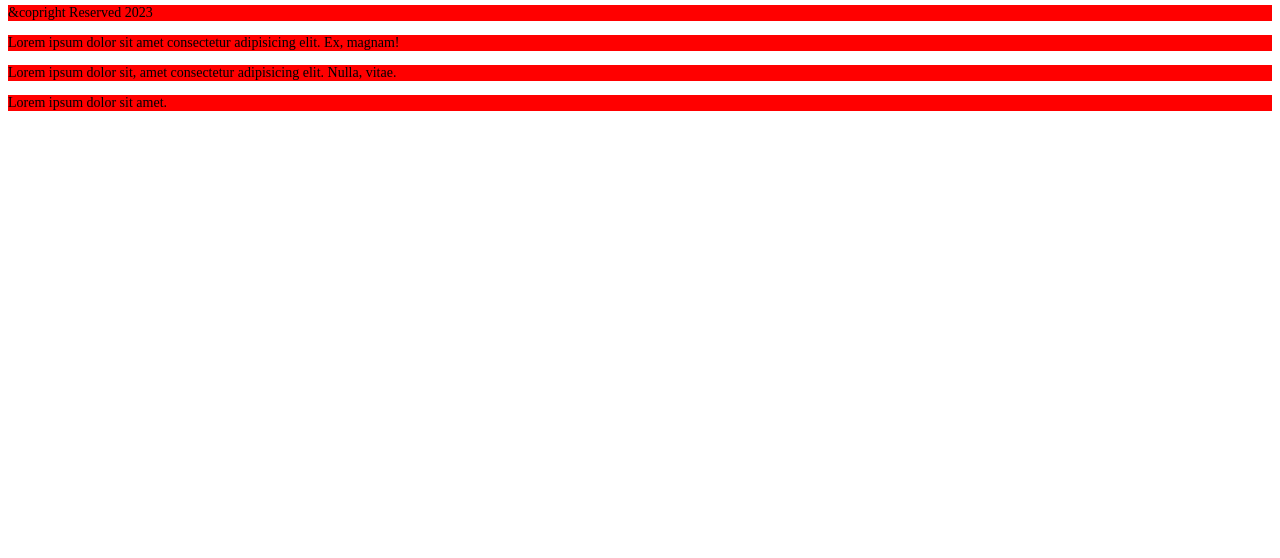
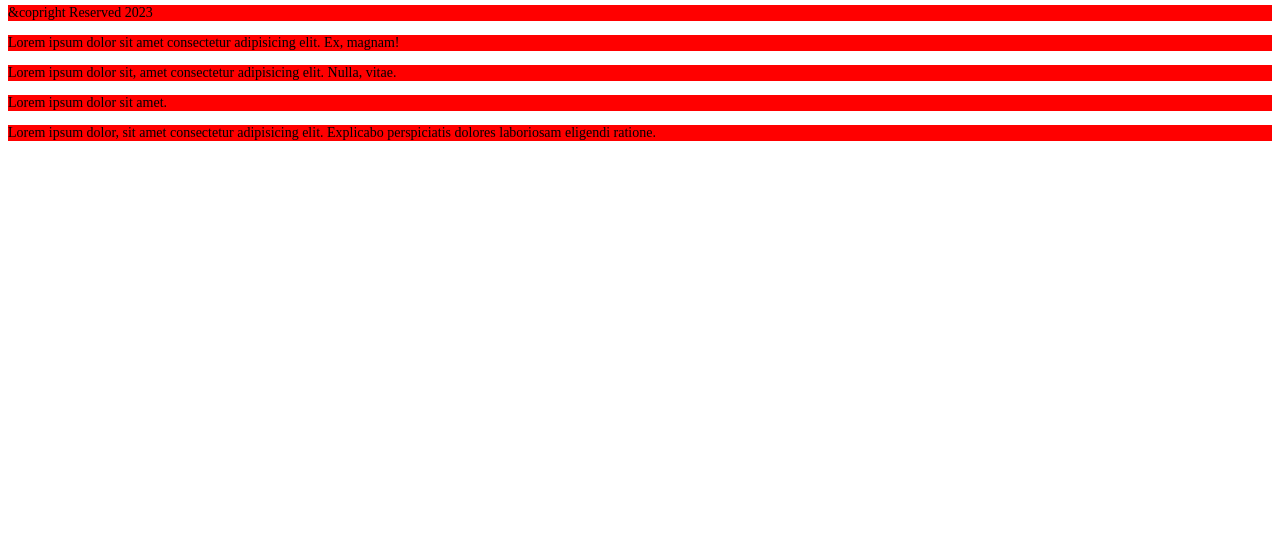
Before and after one commit to Sardor2625/project, a plain HTML site: page index.html in a window 1280 px wide. Shown: the part 242-800 px from the top of the page. Drawn offline with Linux system fonts and the light colour scheme.

Commit message:
index update

```diff
--- a/index.html
+++ b/index.html
@@ -35,6 +35,7 @@
       <p>Lorem ipsum dolor sit amet consectetur adipisicing elit. Ex, magnam!</p>
       <p>Lorem ipsum dolor sit, amet consectetur adipisicing elit. Nulla, vitae.</p>
       <p>Lorem ipsum dolor sit amet.</p>
+      <p>Lorem ipsum dolor, sit amet consectetur adipisicing elit. Explicabo perspiciatis dolores laboriosam eligendi ratione.</p>
     </footer>
   </body>
 </html>
```
